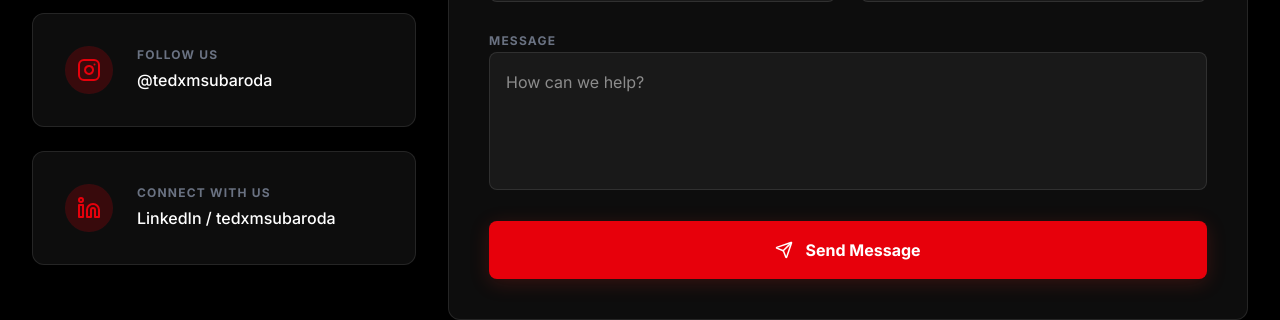
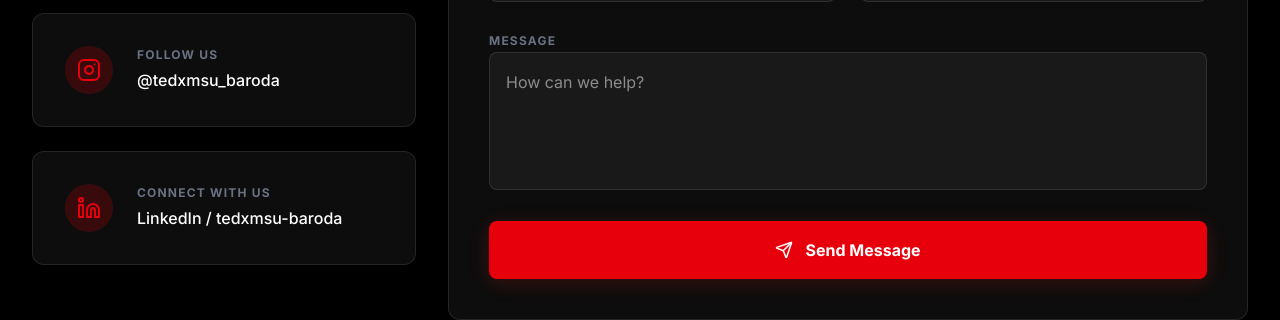
Before and after one commit to shrey1720/msutedx, a Next.js app: page / in a window 1280 px wide. Shown: the part 9656-9976 px from the top of the page. Built offline with nearby package versions, Linux system fonts and the light colour scheme.

Commit message:
Update Contact.tsx

```diff
--- a/src/components/Contact.tsx
+++ b/src/components/Contact.tsx
@@ -37,8 +37,8 @@ export default function Contact() {
                         </div>
                         <div>
                             <p className="text-xs font-bold text-gray-500 uppercase tracking-widest mb-1">Follow Us</p>
-                            <a href="#" className="text-white font-medium hover:text-red-500 transition-colors">
-                                @tedxmsubaroda
+                            <a href="https://www.instagram.com/tedxmsu_baroda/" className="text-white font-medium hover:text-red-500 transition-colors">
+                                @tedxmsu_baroda
                             </a>
                         </div>
                     </div>
@@ -49,8 +49,8 @@ export default function Contact() {
                         </div>
                         <div>
                             <p className="text-xs font-bold text-gray-500 uppercase tracking-widest mb-1">Connect With Us</p>
-                            <a href="#" className="text-white font-medium hover:text-red-500 transition-colors">
-                                LinkedIn / tedxmsubaroda
+                            <a href="https://www.linkedin.com/company/tedxmsu-baroda/" className="text-white font-medium hover:text-red-500 transition-colors">
+                                LinkedIn / tedxmsu-baroda
                             </a>
                         </div>
                     </div>
```
